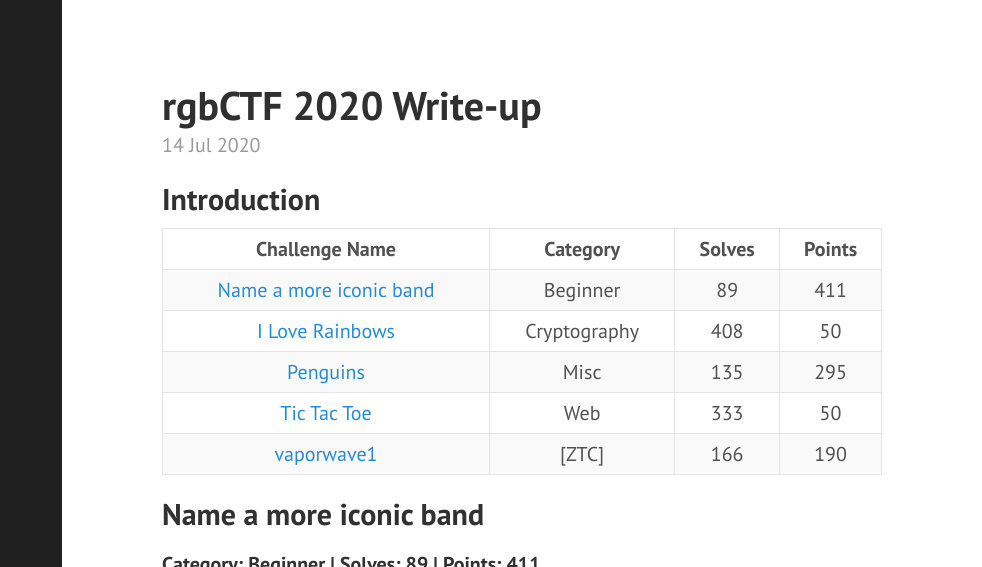
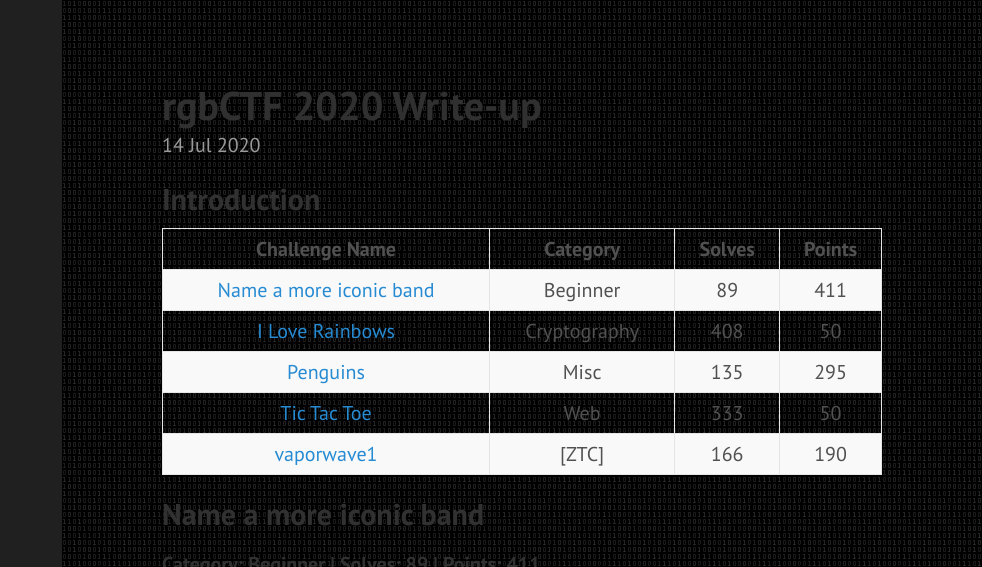
Before and after one commit to museifu666/museifu666.github.io, a Jekyll site: the page built from index.html, in a window 1280 px wide and 1400 px high. Shown: the top 567 px of the window, without its empty margins (298-1280 px from the left). Built offline with Jekyll 4.4.1, drawn with Linux system fonts in a browser that asks for light colours; the list of posts is cut into pages by our own code; grey boxes are pictures that could not be loaded.

Commit message:
Update poole.css

```diff
--- a/public/css/poole.css
+++ b/public/css/poole.css
@@ -60,7 +60,6 @@ html {
   font-family: "Helvetica Neue", Helvetica, Arial, sans-serif;
   font-size: 16px;
   line-height: 1.5;
-  background-image: url("../background.gif");
 }
 @media (min-width: 38em) {
   html {
@@ -71,6 +70,7 @@ html {
 body {
   color: #515151;
   background-color: #fff;
+  background-image: url("../background.gif");
   -webkit-text-size-adjust: 100%;
       -ms-text-size-adjust: 100%;
 }
```
